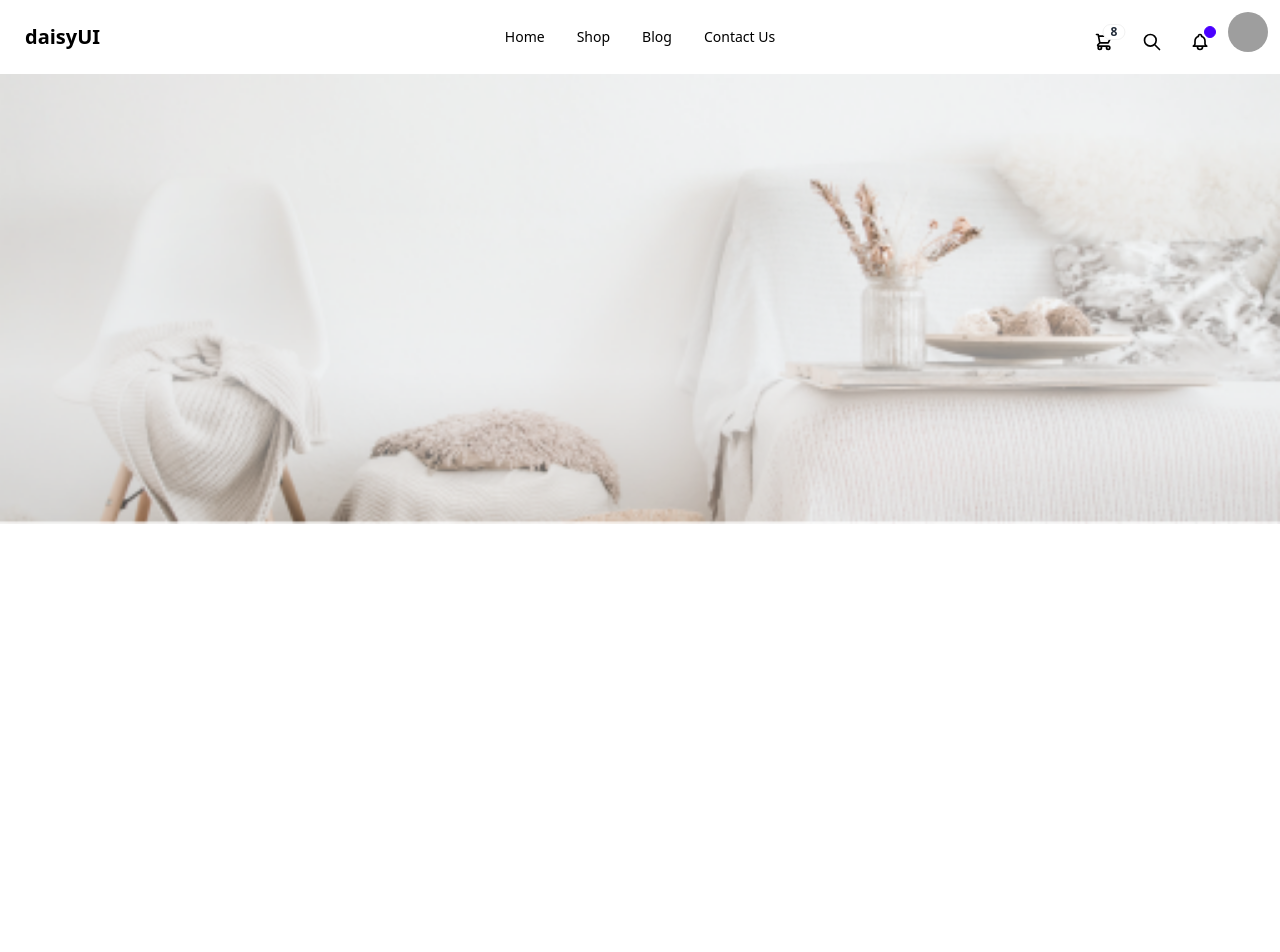
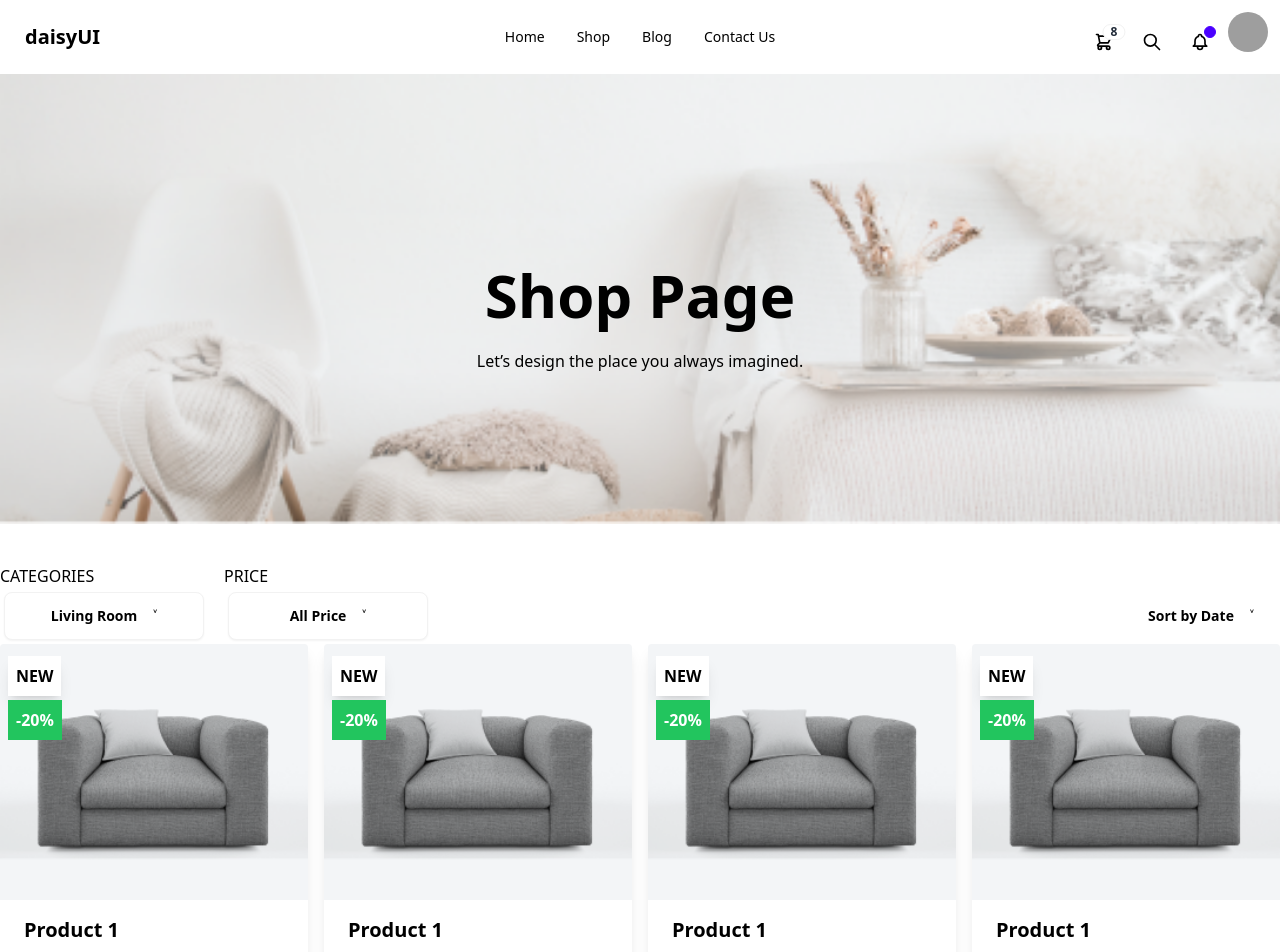
Before and after one commit to Furniture-ecommerce/Frontend, a Next.js app: page /shop in a window 1280 px wide. Shown: the top 952 px of the page. Before the commit the page ends 800 px from the top, so only its background shows below. Built offline with nearby package versions, Linux system fonts and the light colour scheme; grey boxes are pictures that could not be loaded.

Commit message:
shop page

```diff
--- a/app/shop/page.jsx
+++ b/app/shop/page.jsx
@@ -1,14 +1,241 @@
-import React from "react";
+"use client";
+
+import React, { useState } from "react";
+import { Headimg } from "@components/Headimg";
+import { Dropdown } from "@components/Dropdown";
+import { CardProducts } from "@components/CardProducts";
+import { NewsLetter } from "@components/NewsLetter";
+
+const productData = [
+  {
+    id: 1,
+    name: "Product 1",
+    image: "assets/images/sofa-loveseat.png",
+    isNew: true,
+    discount: 20,
+    rating: 4.5,
+    reviews: 200,
+    price: 50,
+    originalPrice: 62.5,
+  },
+  {
+    id: 2,
+    name: "Product 1",
+    image: "assets/images/sofa-loveseat.png",
+    isNew: true,
+    discount: 20,
+    rating: 4.5,
+    reviews: 200,
+    price: 50,
+    originalPrice: 62.5,
+  },
+  {
+    id: 3,
+    name: "Product 1",
+    image: "assets/images/sofa-loveseat.png",
+    isNew: true,
+    discount: 20,
+    rating: 4.5,
+    reviews: 200,
+    price: 50,
+    originalPrice: 62.5,
+  },
+  {
+    id: 4,
+    name: "Product 1",
+    image: "assets/images/sofa-loveseat.png",
+    isNew: true,
+    discount: 20,
+    rating: 4.5,
+    reviews: 200,
+    price: 50,
+    originalPrice: 62.5,
+  },
+  {
+    id: 5,
+    name: "Product 1",
+    image: "assets/images/sofa-loveseat.png",
+    isNew: true,
+    discount: 20,
+    rating: 4.5,
+    reviews: 200,
+    price: 50,
+    originalPrice: 62.5,
+  },
+  {
+    id: 6,
+    name: "Product 1",
+    image: "assets/images/sofa-loveseat.png",
+    isNew: true,
+    discount: 20,
+    rating: 4.5,
+    reviews: 200,
+    price: 50,
+    originalPrice: 62.5,
+  },
+  {
+    id: 7,
+    name: "Product 1",
+    image: "assets/images/sofa-loveseat.png",
+    isNew: true,
+    discount: 20,
+    rating: 4.5,
+    reviews: 200,
+    price: 50,
+    originalPrice: 62.5,
+  },
+  {
+    id: 8,
+    name: "Product 1",
+    image: "assets/images/sofa-loveseat.png",
+    isNew: true,
+    discount: 20,
+    rating: 4.5,
+    reviews: 200,
+    price: 50,
+    originalPrice: 62.5,
+  },
+  {
+    id: 9,
+    name: "Product 1",
+    image: "assets/images/sofa-loveseat.png",
+    isNew: true,
+    discount: 20,
+    rating: 4.5,
+    reviews: 200,
+    price: 50,
+    originalPrice: 62.5,
+  },
+  {
+    id: 10,
+    name: "Product 1",
+    image: "assets/images/sofa-loveseat.png",
+    isNew: true,
+    discount: 20,
+    rating: 4.5,
+    reviews: 200,
+    price: 50,
+    originalPrice: 62.5,
+  },
+  {
+    id: 11,
+    name: "Product 1",
+    image: "assets/images/sofa-loveseat.png",
+    isNew: true,
+    discount: 20,
+    rating: 4.5,
+    reviews: 200,
+    price: 50,
+    originalPrice: 62.5,
+  },
+  {
+    id: 12,
+    name: "Product 1",
+    image: "assets/images/sofa-loveseat.png",
+    isNew: true,
+    discount: 20,
+    rating: 4.5,
+    reviews: 200,
+    price: 50,
+    originalPrice: 62.5,
+  },
+  {
+    id: 13,
+    name: "Product 1",
+    image: "assets/images/sofa-loveseat.png",
+    isNew: true,
+    discount: 20,
+    rating: 4.5,
+    reviews: 200,
+    price: 50,
+    originalPrice: 62.5,
+  },
+];
 
 const Shop = () => {
+  const [visibleProducts, setVisibleProducts] = useState(12);
+
+  const handleShowMore = () => {
+    setVisibleProducts(visibleProducts + 12);
+  };
+
   return (
-    <div className="mx-auto max-w-screen-xl">
-      <img
-        className="w-[100%] pb-10"
-        src="/assets/images/shop-header.png"
-        alt=""
-      />
-    </div>
+    <>
+      <div className="mx-auto max-w-screen-xl">
+        <Headimg
+          title="Shop Page"
+          desc="Let’s design the place you always imagined."
+          img="/assets/images/shop-header.png"
+        />
+
+        <div className="flex justify-between items-end">
+          <div className="flex space-x-4">
+            {/* Dropdown 1 */}
+            <div className="relative inline-block text-left">
+              <Dropdown
+                kind="CATEGORIES"
+                title="Living Room"
+                items="Living Room"
+              />
+            </div>
+
+            {/* Dropdown 2 */}
+            <div className="relative inline-block text-left">
+              <Dropdown kind="PRICE" title="All Price" items="All Price" />
+            </div>
+          </div>
+
+          {/* Dropdown 3 (on the right, smaller and at the bottom) */}
+          <div className="relative inline-block text-left">
+            <details className="dropdown">
+              <summary className="w-[150px] shadow-none border-none bg-white hover:text-white text-black m-1 btn flex items-center">
+                Sort by Date
+                <span className="ml-2" role="img" aria-label="down-arrow">
+                  ˅
+                </span>
+              </summary>
+              <ul className="p-2 bg-white shadow menu dropdown-content z-[1] border border-black rounded-box w-52">
+                <li>
+                  <a>Desc</a>
+                </li>
+                <li>
+                  <a>Asc</a>
+                </li>
+              </ul>
+            </details>
+          </div>
+        </div>
+        <div>
+          <div className="grid grid-cols-1 sm:grid-cols-1 md:grid-cols-3 lg:grid-cols-3 xl:grid-cols-4 gap-4">
+            {productData.slice(0, visibleProducts).map((product) => (
+              <CardProducts
+                key={product.id}
+                name={product.name}
+                image={product.image}
+                isNew={product.isNew}
+                discount={product.discount}
+                rating={product.rating}
+                reviews={product.reviews}
+                price={product.price}
+                originalPrice={product.originalPrice}
+              />
+            ))}
+          </div>
+
+          {visibleProducts < productData.length && (
+            <div className="text-center mt-4 mb-4">
+              <button
+                className="border border-black rounded-xl px-4 py-2 transition duration-300 hover:bg-black hover:text-white"
+                onClick={handleShowMore}
+              >
+                <b>Show More</b>
+              </button>
+            </div>
+          )}
+        </div>
+      </div>
+      <NewsLetter />
+    </>
   );
 };
 
--- /dev/null
+++ b/components/CardProducts.jsx
@@ -0,0 +1,64 @@
+// CardProducts.jsx
+import React from "react";
+
+export const CardProducts = ({
+  name,
+  image,
+  isNew,
+  discount,
+  rating,
+  reviews,
+  price,
+  originalPrice,
+}) => {
+  return (
+    <div className="max-w-md rounded overflow-hidden shadow-lg">
+      {/* Gambar Produk */}
+      <div className="relative">
+        <img className="w-full h-64 object-cover" src={image} alt="Product" />
+        {/* Teks Diskon */}
+        {isNew && (
+          <div className="absolute shadow-lg top-3 left-2 bg-white text-black mb-2 p-2 items-center">
+            <p className="font-bold">NEW</p>
+          </div>
+        )}
+        {discount > 0 && (
+          <div className="absolute top-14 left-2 bg-green-500 text-white p-2 items-center">
+            <p className="font-bold">-{discount}%</p>
+          </div>
+        )}
+      </div>
+
+      {/* Informasi Produk */}
+      <div className="px-6 py-4">
+        {/* Nama Produk */}
+        <div className="font-bold text-xl mb-2">{name}</div>
+
+        {/* Rating Bintang */}
+        <div className="flex items-center mb-2">
+          {[1, 2, 3, 4, 5].map((star) => (
+            <svg
+              key={star}
+              className="w-4 h-4 fill-current text-black"
+              xmlns="http://www.w3.org/2000/svg"
+              viewBox="0 0 20 20"
+            >
+              <path d="M10 0l2.5 6h6l-5 4.5L15 20l-5-4.5L5 20l1.5-9L0 6h6z" />
+            </svg>
+          ))}
+          <span className="text-gray-600 ml-2">
+            {rating} ({reviews} reviews)
+          </span>
+        </div>
+
+        {/* Harga Produk */}
+        <p className="text-gray-700 text-base">
+          <span className="font-bold text-lg">${price}</span>{" "}
+          {discount > 0 && (
+            <del className="text-sm text-gray-500">${originalPrice}</del>
+          )}
+        </p>
+      </div>
+    </div>
+  );
+};
--- /dev/null
+++ b/components/Dropdown.jsx
@@ -0,0 +1,25 @@
+import React from "react";
+
+export const Dropdown = ({ kind, title, items }) => {
+  return (
+    <>
+      <h1>{kind}</h1>
+      <details className="dropdown">
+        <summary className="w-[200px] bg-white hover:text-white text-black m-1 btn flex items-center">
+          {title}
+          <span className="ml-2" role="img" aria-label="down-arrow">
+            ˅
+          </span>
+        </summary>
+        <ul className="p-2 bg-white shadow menu dropdown-content z-[1] border border-black rounded-box w-52">
+          <li>
+            <a>{items}</a>
+          </li>
+          <li>
+            <a>Item 2</a>
+          </li>
+        </ul>
+      </details>
+    </>
+  );
+};
--- a/package.json
+++ b/package.json
@@ -9,6 +9,7 @@
     "lint": "next lint"
   },
   "dependencies": {
+    "@headlessui/react": "^1.7.18",
     "next": "14.1.0",
     "react": "^18",
     "react-dom": "^18",
```
Also changed, not shown: 1 other file (tests, documents, lock files or other folders).
